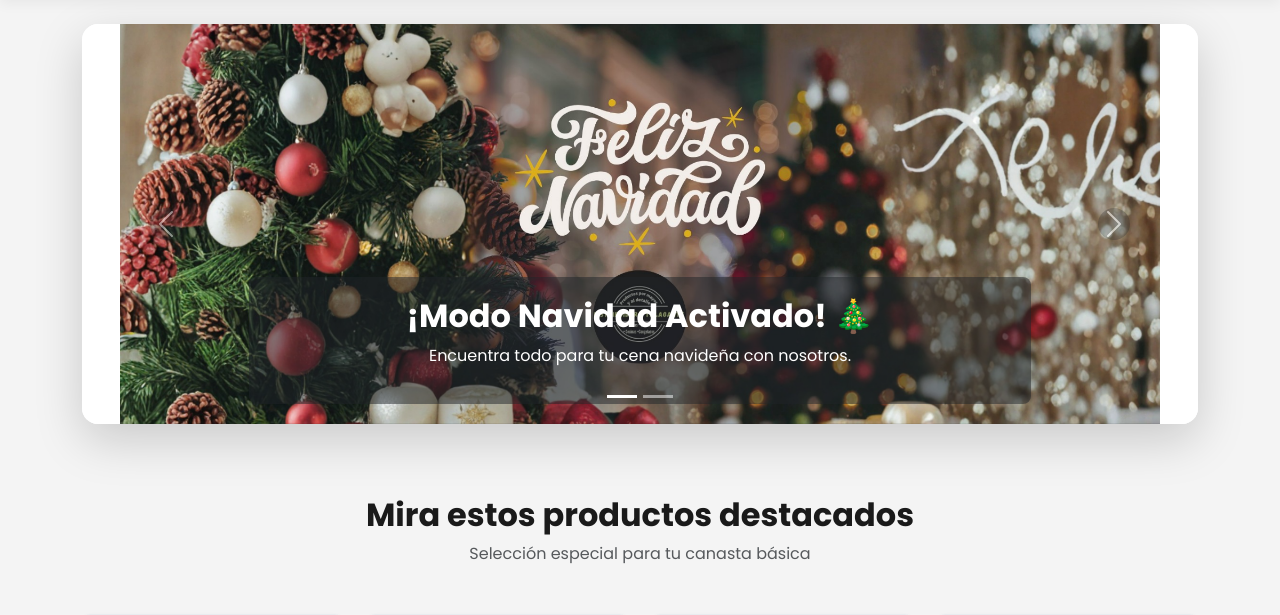
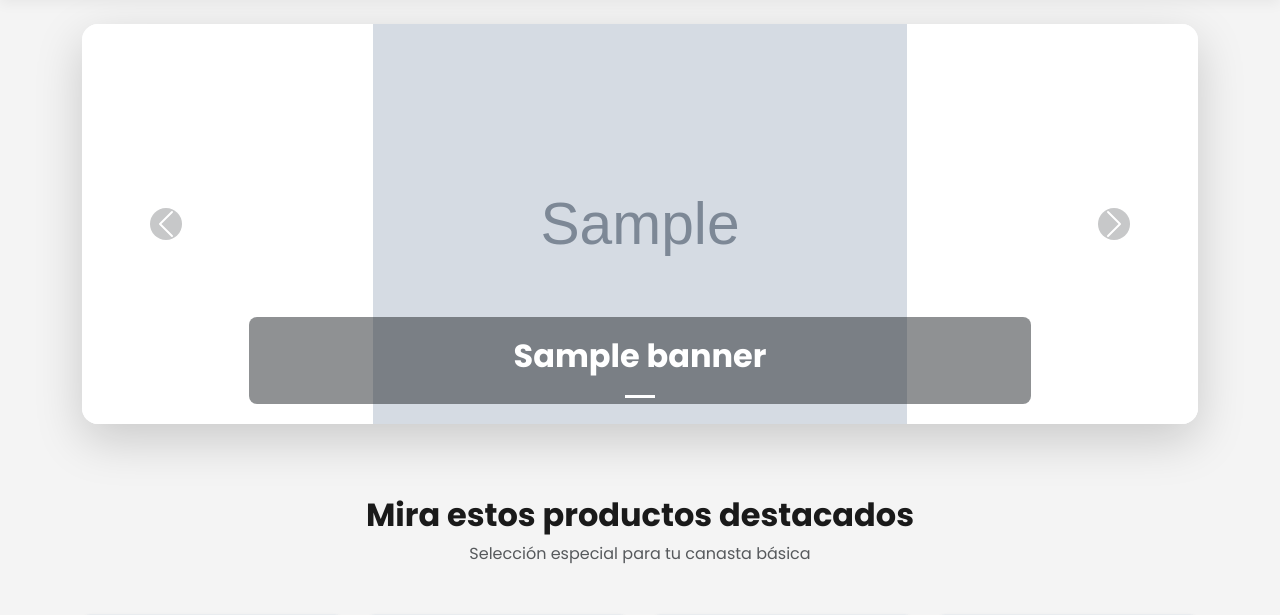
Before and after one commit to clduranj-boop/Distribuidora_Talagante, a Django app: page / in a window 1280 px wide. Shown: the part 92-707 px from the top of the page. Run offline with Django 5.2, Linux system fonts and the light colour scheme; data comes from the database, SQL or seed files in the repository; tables that the repository leaves empty hold one stand-in row (values such as "Sample post"); grey boxes marked "Sample" are stand-in pictures.

Commit message:
Update home.html

```diff
--- a/core/templates/core/home.html
+++ b/core/templates/core/home.html
@@ -10,33 +10,36 @@
   <div id="heroCarousel" class="carousel slide shadow-lg rounded-4 overflow-hidden mb-5" data-bs-ride="carousel">
 
     <div class="carousel-indicators">
-      <button type="button" data-bs-target="#heroCarousel" data-bs-slide-to="0" class="active"></button>
-      <button type="button" data-bs-target="#heroCarousel" data-bs-slide-to="1"></button>
+      {% for banner in banners %}
+        <button type="button" data-bs-target="#heroCarousel" data-bs-slide-to="{{ forloop.counter0 }}" class="{% if forloop.first %}active{% endif %}" aria-current="true"></button>
+      {% endfor %}
     </div>
 
     <div class="carousel-inner" style="background-color: #f8f9fa;">
 
-      <div class="carousel-item active" data-bs-interval="5000">
+      {% for banner in banners %}
+        <div class="carousel-item {% if forloop.first %}active{% endif %}" data-bs-interval="5000">
           <div class="d-flex align-items-center justify-content-center bg-white" style="height: 400px;">
-            <img src="{% static 'core/img/Feliz_navidad_logo.png' %}"
+              {% if banner.imagen %}
+                <img src="{{ banner.imagen.url }}"
                      class="h-100 w-auto"
-                 alt="Feliz Navidad"
+                     alt="{{ banner.titulo }}"
                      style="max-width: 100%; object-fit: contain;">
+              {% endif %}
           </div>
+
           <div class="carousel-caption d-none d-md-block bg-dark bg-opacity-50 rounded-3 px-4">
-          <h2 class="fw-bold">¡Modo Navidad Activado! 🎄</h2>
-          <p>Encuentra todo para tu cena navideña con nosotros.</p>
+            <h2 class="fw-bold">{{ banner.titulo }}</h2>
           </div>
         </div>
 
-      <div class="carousel-item" data-bs-interval="5000">
+      {% empty %}
+        <div class="carousel-item active" data-bs-interval="5000">
            <div class="d-flex align-items-center justify-content-center bg-white" style="height: 400px;">
-            <img src="{% static 'core/img/Modo_navidad.png' %}"
-                 class="h-100 w-auto"
-                 alt="Modo Navidad Activado"
-                 style="max-width: 100%; object-fit: contain;">
+              <h2 class="text-muted">Bienvenido a Distribuidora Talagante</h2>
            </div>
         </div>
+      {% endfor %}
 
     </div>
 
```
Lines whose indentation alone changed are shown as unchanged.
